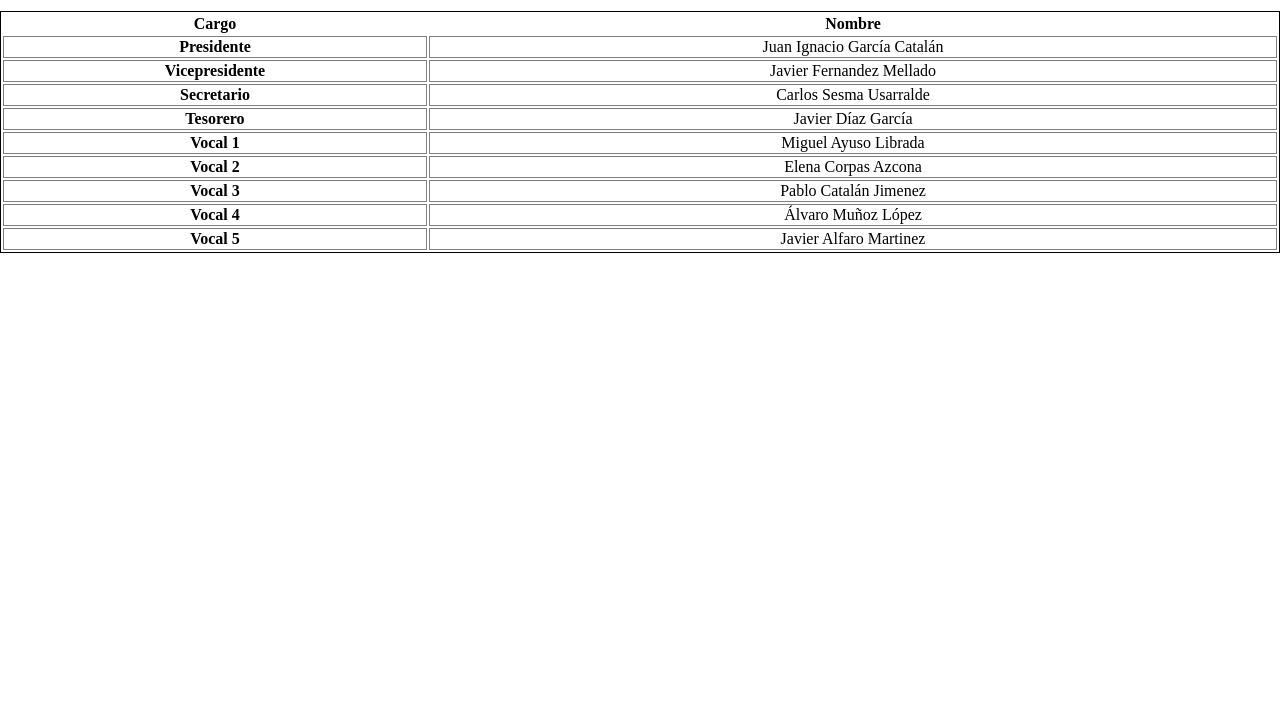
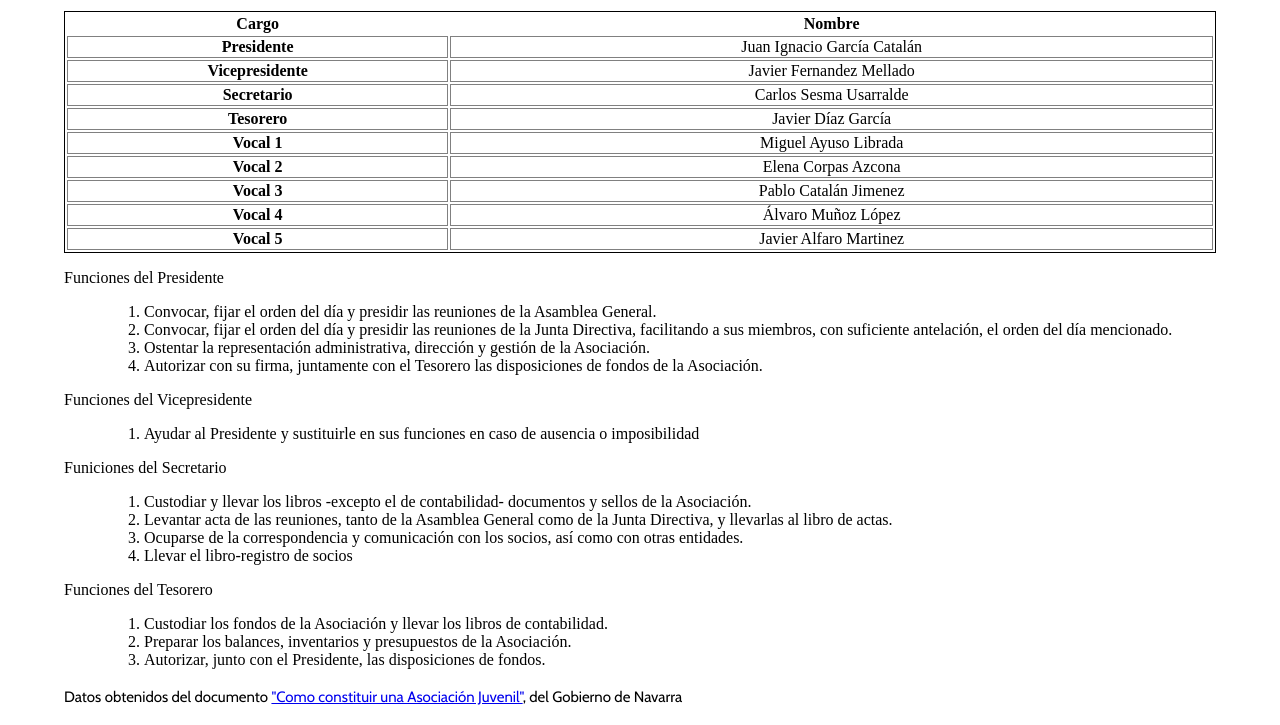
Before and after one commit to asjusanmiguel/asjusanmiguel.github.io, a plain HTML site: page about.html in a window 1280 px wide. Shown: the part 403-1128 px from the top of the page. Before the commit the page ends 800 px from the top, so only its background shows below. Drawn offline with nearby package versions, Linux system fonts and the light colour scheme.

Commit message:
Sobre nosotros

```diff
--- a/about.html
+++ b/about.html
@@ -24,7 +24,8 @@
     </heavy-navbar>
     <section class="content">
         <h1> Sobre Nosotros</h1>
-        <p>Asociación formada en 2015 sin animo de lucro por jovenes corellanos que nos dedicamos a organizar diferentes tipos de eventos.<br> </p>
+        <p>Asociación formada en 2015 sin animo de lucro por jovenes corellanos que nos dedicamos a organizar diferentes
+            tipos de eventos.<br> </p>
         <h2> La Junta</h2>
         <table>
             <thead>
@@ -70,7 +71,47 @@
                 <td class="nombre">Javier Alfaro Martinez</td>
             </tr>
         </table>
+
+        <dl>
+            <dt>Funciones del Presidente</dt>
+            <dd>
+                <ol>
+                    <li>Convocar, fijar el orden del día y presidir las reuniones de la Asamblea General.</li>
+                    <li> Convocar, fijar el orden del día y presidir las reuniones de la Junta Directiva, facilitando a
+                        sus miembros, con suficiente antelación, el orden del día mencionado.</li>
+                    <li>Ostentar la representación administrativa, dirección y gestión de la Asociación.</li>
+                    <li>Autorizar con su firma, juntamente con el Tesorero las disposiciones de fondos de la Asociación.
+                    </li>
+                </ol>
+
+            </dd>
+            <dt>Funciones del Vicepresidente</dt>
+            <dd><ol>
+                <li>Ayudar al Presidente y sustituirle en sus funciones en caso de ausencia o imposibilidad</li>
+            </ol></dd>
+            <dt>Funiciones del Secretario</dt>
+            <dd>
+                <ol>
+                    <li>Custodiar y llevar los libros -excepto el de contabilidad- documentos y sellos de la Asociación.</li>
+                        <li>Levantar acta de las reuniones, tanto de la Asamblea General como de la Junta Directiva, y llevarlas al libro de actas.</li>
+                        <li>Ocuparse de la correspondencia y comunicación con los socios, así como con otras entidades.</li>
+                        <li>Llevar el libro-registro de socios</li>
+                </ol>
+                <dt>Funciones del Tesorero</dt>
+                <dd>
+                    <ol>
+                        <li>Custodiar los fondos de la Asociación y llevar los libros de contabilidad.</li>
+                        <li>Preparar los balances, inventarios y presupuestos de la Asociación.</li>
+                        <li>Autorizar, junto con el Presidente, las disposiciones de fondos.</li>
+                    </ol>
+                </dd>
+            </dd>
+        </dl>
+        <p>Datos obtenidos del documento <a
+                href="http://www.navarra.es/NR/rdonlyres/6B2ACEF7-EFE3-4DCE-B747-ECF918D9A018/119220/AAJJ_Como_constituir_una_asociacion_juvenil_castel.doc">"Como
+                constituir una Asociación Juvenil"</a>, del Gobierno de Navarra</p>
     </section>
+
 </body>
 
 </html>
--- a/css/about.css
+++ b/css/about.css
@@ -1,6 +1,7 @@
 h1 {
     text-align: center;
 }
+
 
 h2 {
     font-family: 'Raleway', Georgia, Times, serif;
--- /dev/null
+++ b/css/contact.css
@@ -0,0 +1,6 @@
+h1 {
+    text-align: center;
+}
+p {
+    text-align: justify;
+}
--- a/css/stylesheet.css
+++ b/css/stylesheet.css
@@ -11,6 +11,8 @@ heavy-navbar {
 
 .content {
   margin-top: 100px;
+  padding-left: 5%;
+    padding-right: 5%;
 }
 
 h1 {
```
Also changed, not shown: contact.html (+1 -0 lines), index.html (+1 -5 lines), videos.html (+0 -1 lines).
